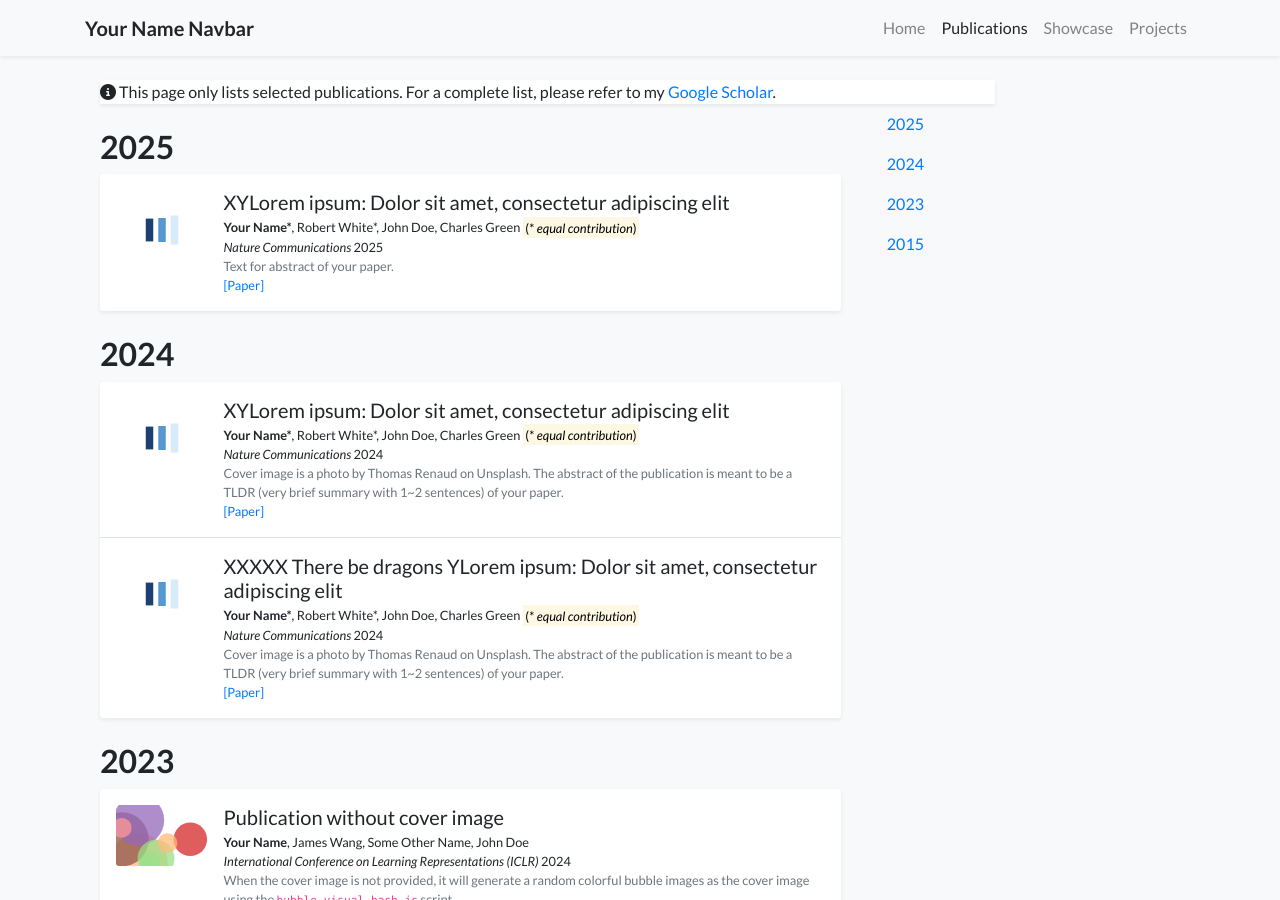
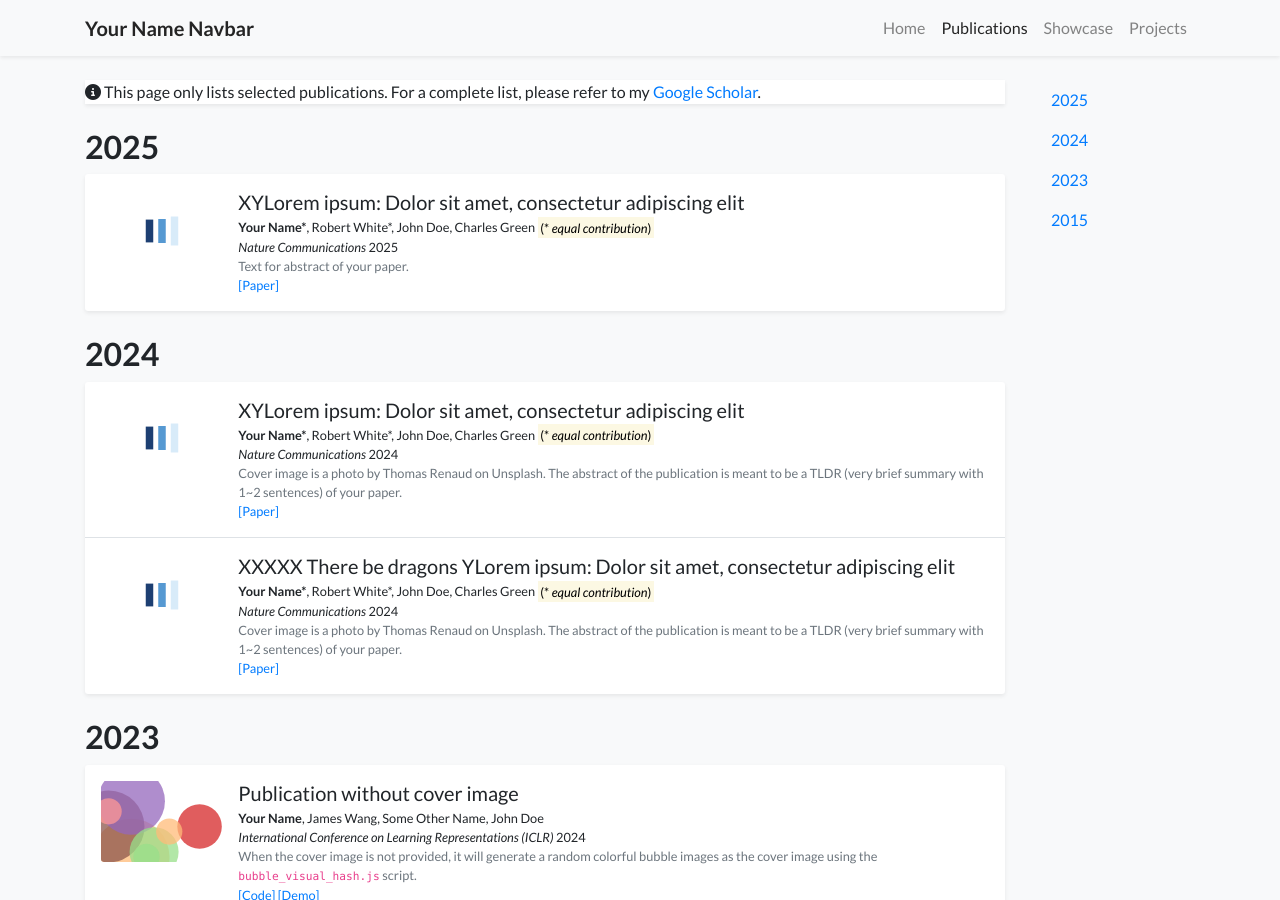
Before and after one commit to micromole/micromole.github.io, a Jekyll site: the page built from publications.html, in a window 1280 px wide and 900 px high. Built offline with Jekyll 4.4.1, drawn with Linux system fonts in a browser that asks for light colours; nearby versions of some CDN libraries; a style sheet for code colours, icons or effects is not loaded.

Commit message:
Update publications.html

```diff
--- a/publications.html
+++ b/publications.html
@@ -8,20 +8,13 @@ body_attr: >-
 
 {% assign pubs_by_year = site.publications | sort: "date" | reverse | group_by_exp: "item", "item.date | date: '%Y'" %}
 
-</nav>
-    <div class="container">
-
-
 <div class="row">
     <div class="col-12 col-lg-10">
-        <div class="bd-callout bd-callout-info bg-white shadow-sm">
+       <div class="bd-callout bd-callout-info bg-white shadow-sm">
             <i class="fas fa-info-circle"></i>
             This page only lists selected publications.
             For a complete list, please refer to my <a href="https://scholar.google.com/citations?hl=en&user=z1BrjyIAAAAJ&view_op=list_works&sortby=pubdate" target="_blank">Google Scholar</a>.
         </div>
-
-<div class="row">
-    <div class="col-12 col-lg-10">
         {% for year in pubs_by_year %}
         {% assign num_papers = year.items | size %}
         <h2 class="pt-4" id="year-{{ year.name }}">{{ year.name }}</h2>
```
